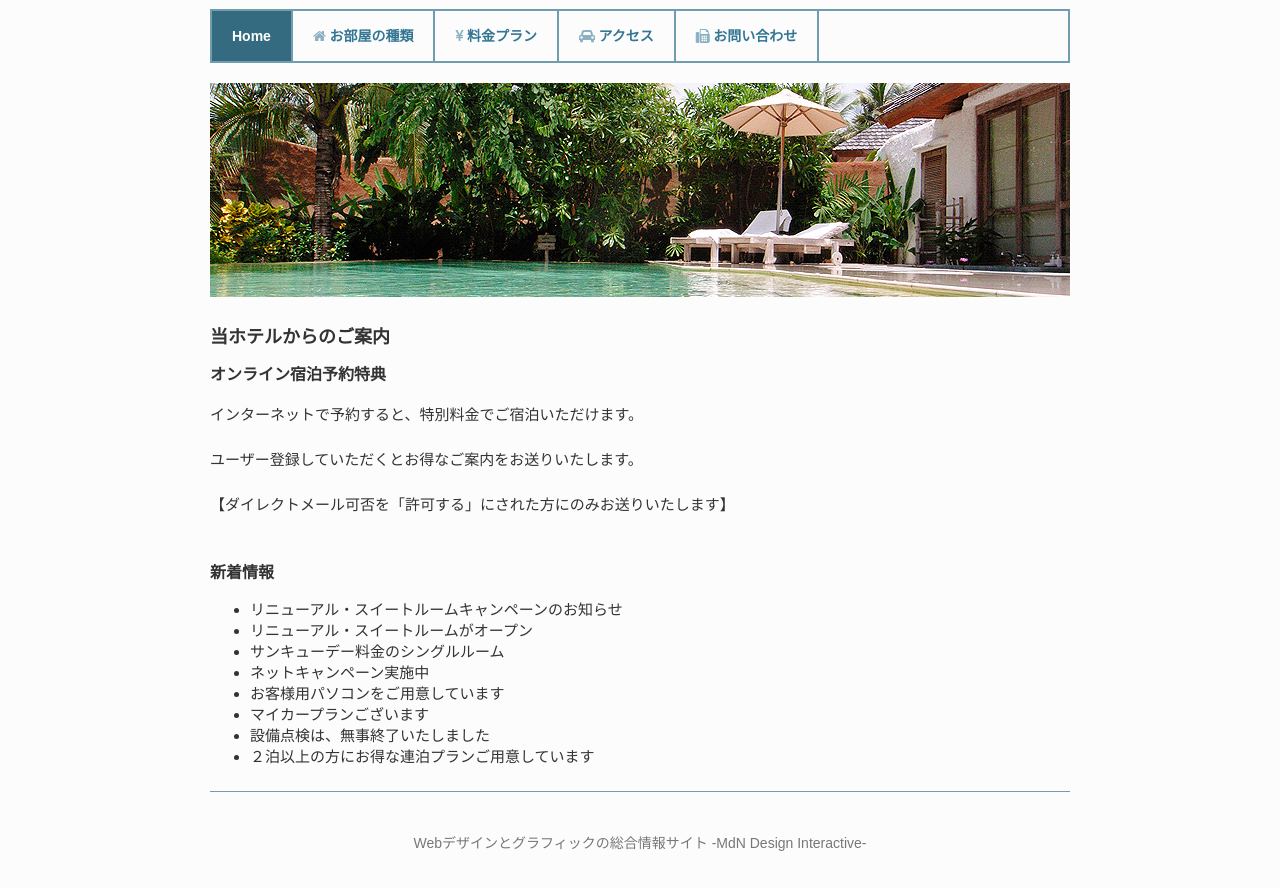
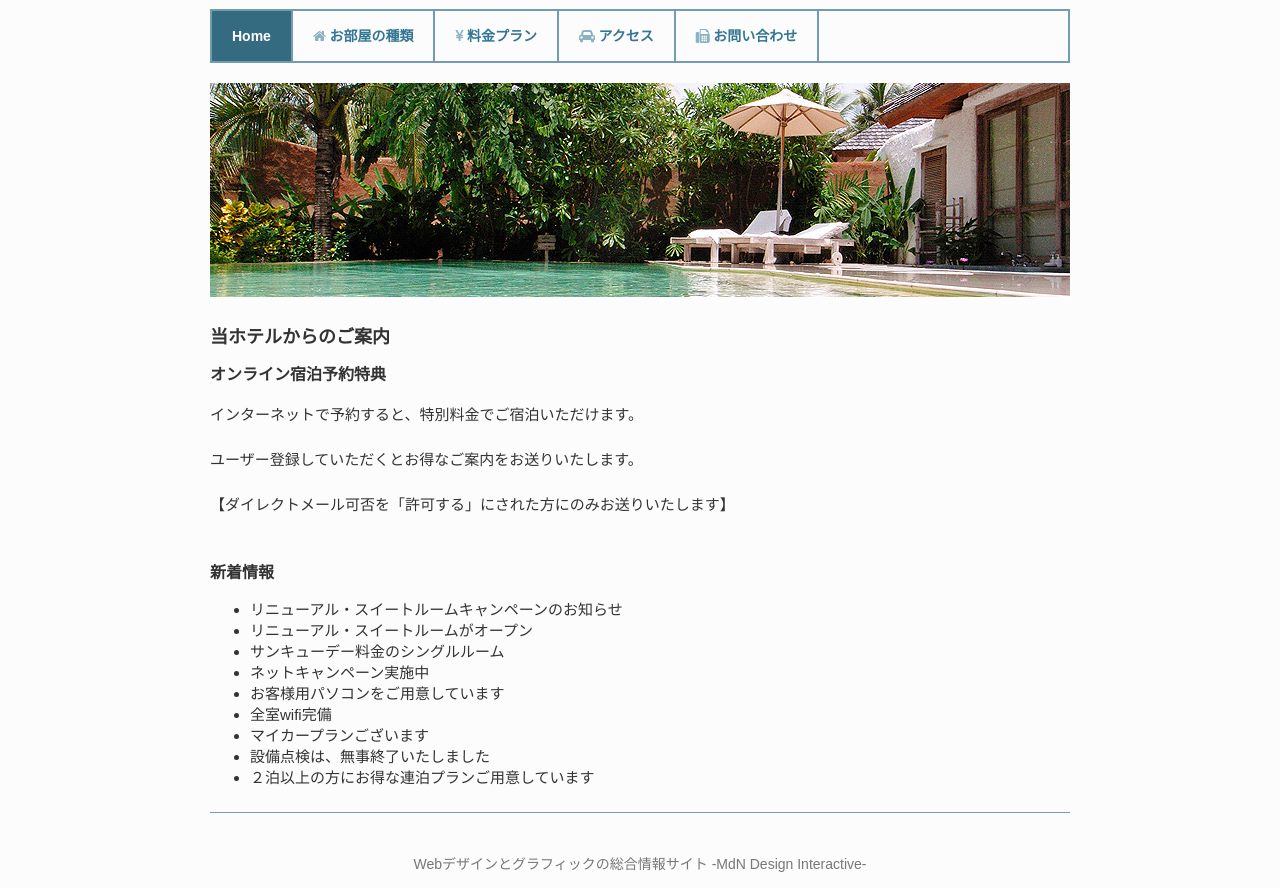
Before and after one commit to megane9988/gitstudy2017-11-05, a plain HTML site: page index.html in a window 1280 px wide. Shown: the part 89-977 px from the top of the page. Before the commit the page ends 956 px from the top, so only its background shows below. Drawn offline with Linux system fonts and the light colour scheme.

Commit message:
文字列追加
全室wifi完備

```diff
--- a/index.html
+++ b/index.html
@@ -38,6 +38,7 @@
 				<li>サンキューデー料金のシングルルーム</li>
 				<li>ネットキャンペーン実施中</li>
 				<li>お客様用パソコンをご用意しています</li>
+				<li>全室wifi完備</li>
 				<li>マイカープランございます</li>
 				<li>設備点検は、無事終了いたしました</li>
 				<li>２泊以上の方にお得な連泊プランご用意しています</li>
```
